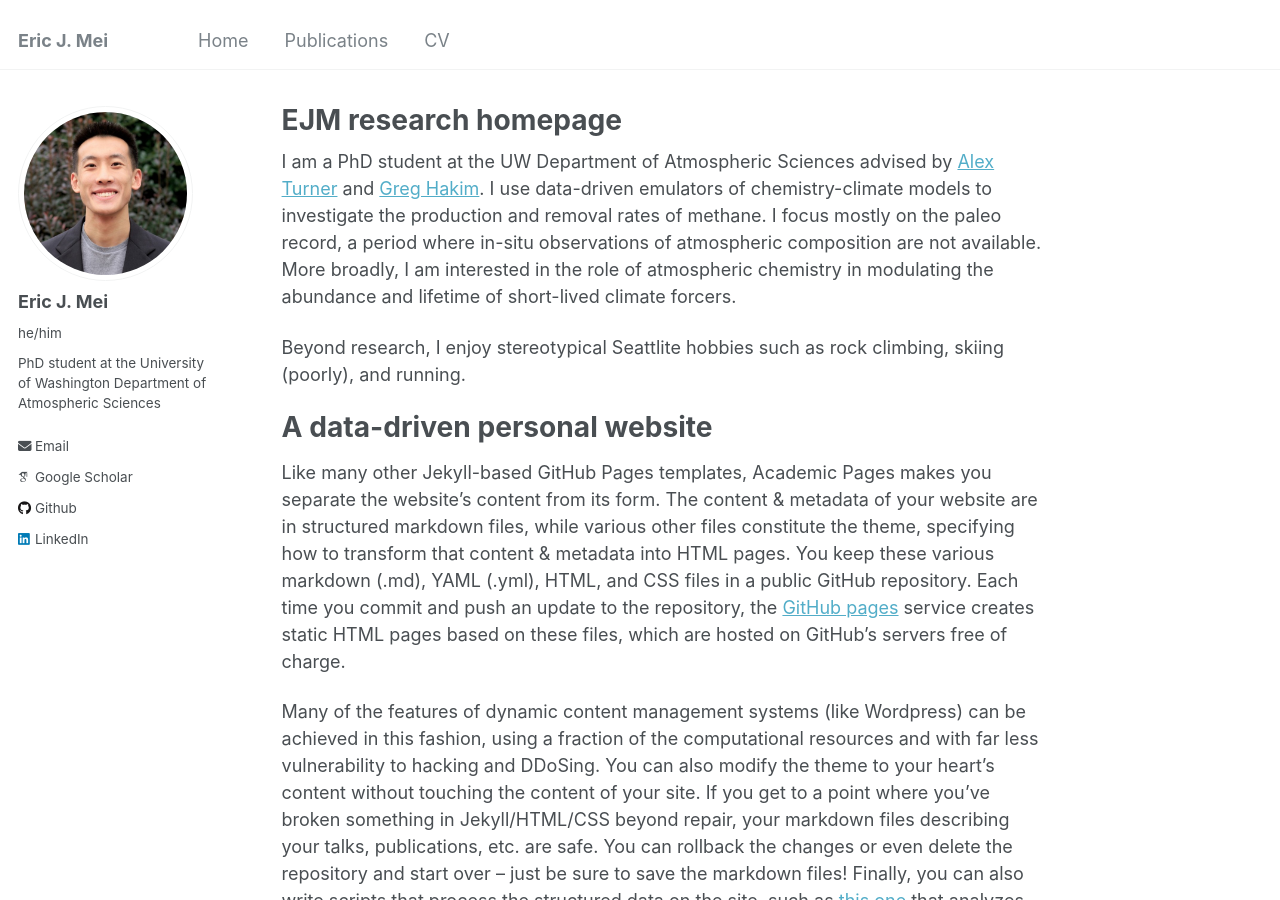
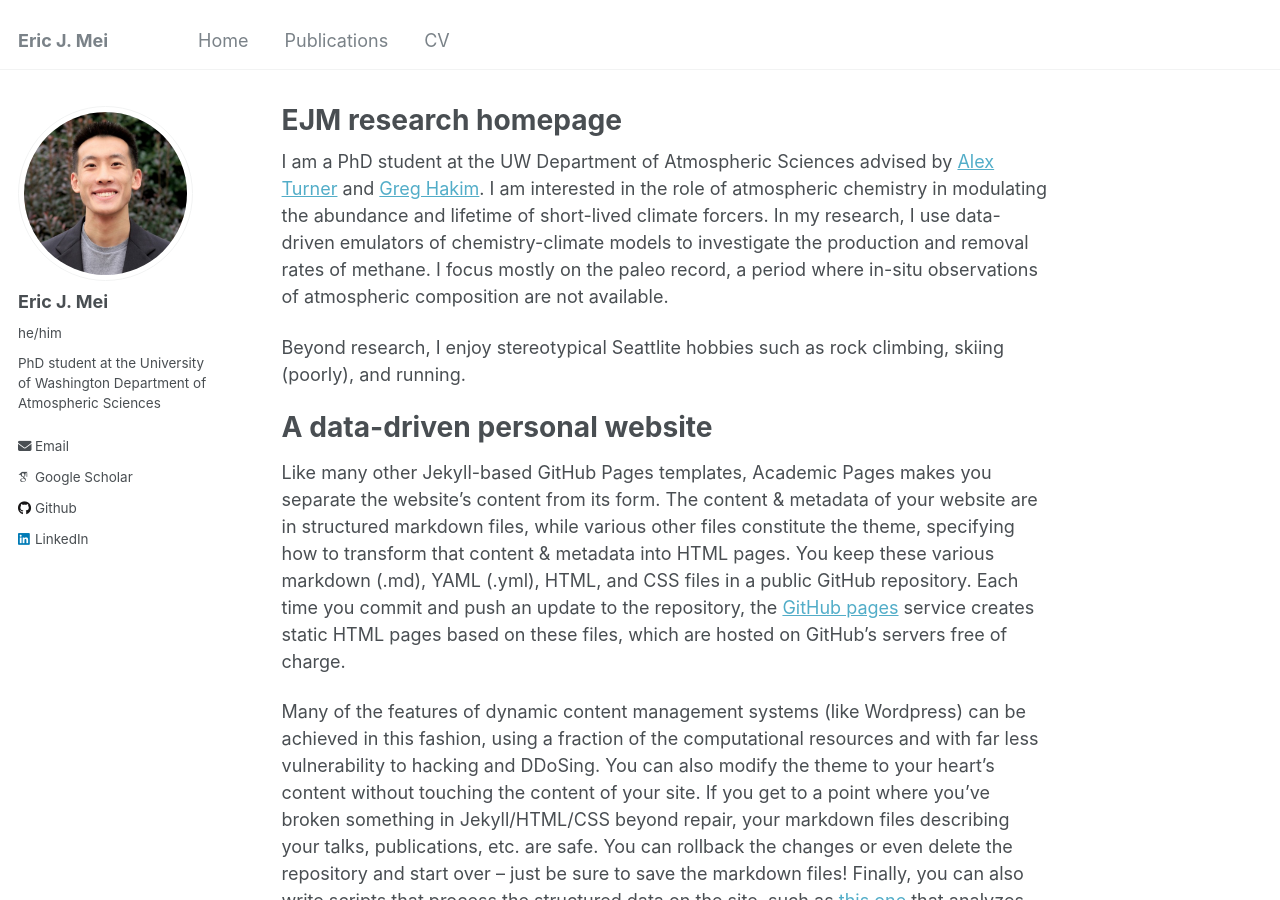
Before and after one commit to ericjmei/ericjmei.github.io, a Jekyll site: the page built from _pages/about.md, in a window 1280 px wide and 900 px high. Built offline with Jekyll 4.4.1, drawn with Linux system fonts in a browser that asks for light colours; some web fonts are replaced.

Commit message:
Update about.md

```diff
--- a/_pages/about.md
+++ b/_pages/about.md
@@ -7,7 +7,7 @@
   - /about.html
 ---
 
-I am a PhD student at the UW Department of Atmospheric Sciences advised by [Alex Turner](https://alexjturner.github.io/index.html) and [Greg Hakim](https://www.linkedin.com/in/greg-hakim-42945611/). I use data-driven emulators of chemistry-climate models to investigate the production and removal rates of methane. I focus mostly on the paleo record, a period where in-situ observations of atmospheric composition are not available. More broadly, I am interested in the role of atmospheric chemistry in modulating the abundance and lifetime of short-lived climate forcers.
+I am a PhD student at the UW Department of Atmospheric Sciences advised by [Alex Turner](https://alexjturner.github.io/index.html) and [Greg Hakim](https://www.linkedin.com/in/greg-hakim-42945611/). I am interested in the role of atmospheric chemistry in modulating the abundance and lifetime of short-lived climate forcers. In my research, I use data-driven emulators of chemistry-climate models to investigate the production and removal rates of methane. I focus mostly on the paleo record, a period where in-situ observations of atmospheric composition are not available.
 
 Beyond research, I enjoy stereotypical Seattlite hobbies such as rock climbing, skiing (poorly), and running.
 
```
